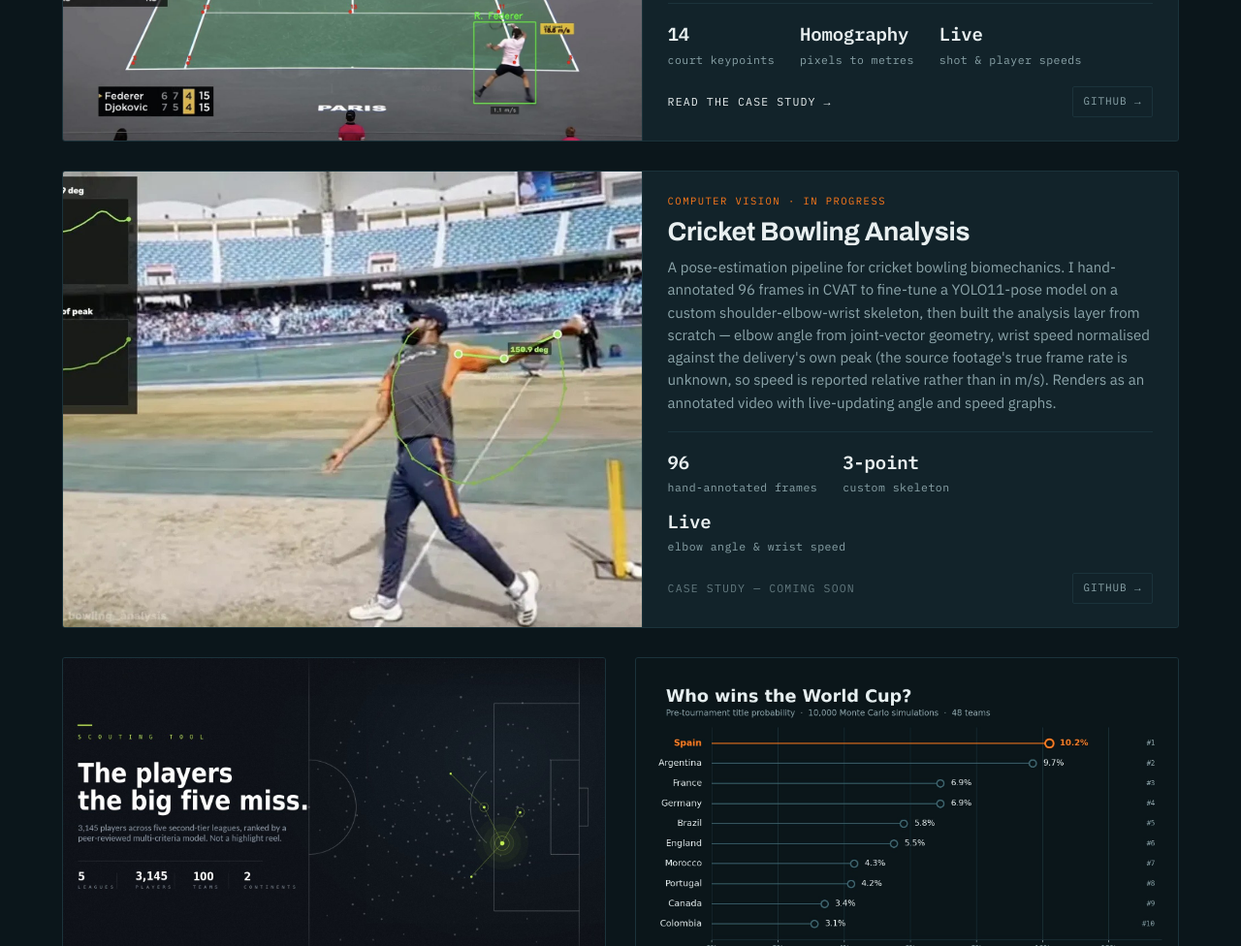
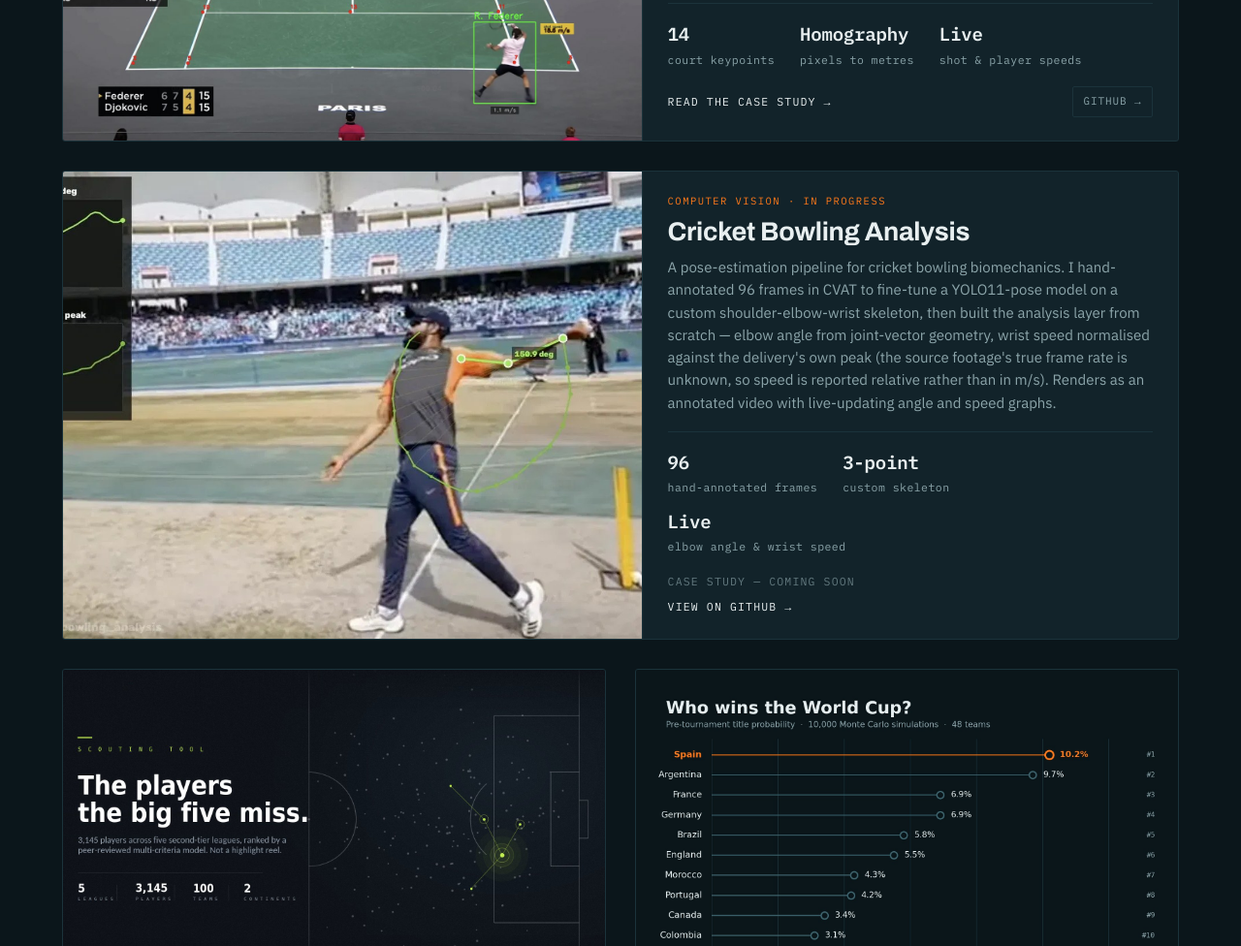
Before and after one commit to petermould/petermould.github.io, a plain HTML site: page index.html in a window 1280 px wide. Shown: the part 2003-2979 px from the top of the page at 97% size. Drawn offline with Linux system fonts and the light colour scheme.

Commit message:
Refactor card structure and update GitHub link
Updated card layout and links for GitHub project.

```diff
--- a/index.html
+++ b/index.html
@@ -173,6 +173,7 @@ img{max-width:100%;display:block}
 .card-code{font-family:var(--mono);font-size:11px;letter-spacing:.08em;text-transform:uppercase;color:var(--muted);text-decoration:none;border:1px solid var(--rule-soft);border-radius:2px;padding:6px 11px;transition:color .15s,border-color .15s}
 .card-code:hover{color:var(--signal);border-color:var(--signal)}
 .card-pending{font-family:var(--mono);font-size:11.5px;letter-spacing:.1em;text-transform:uppercase;color:var(--muted);opacity:.65}
+.card-stack{display:flex;flex-direction:column;gap:7px;margin-top:18px}
 
 .sub-head{margin:clamp(48px,6vw,76px) 0 22px;padding-top:26px;border-top:1px solid var(--rule-soft)}
 .sub-note{font-size:15px;color:var(--muted);max-width:62ch;margin-top:10px}
@@ -335,7 +336,7 @@ footer{
       </div>
     </div>
 
-    <div class="card card-split">
+    <a class="card card-split" href="https://github.com/petermould/cricket_bowling_analysis" target="_blank" rel="noopener">
       <div class="slot">
         <img src="assets/cricket-bowling.jpg" alt="Cricket bowling delivery with a pose-estimation skeleton overlay tracking shoulder, elbow and wrist, alongside live elbow-angle and wrist-speed graphs">
       </div>
@@ -348,12 +349,12 @@ footer{
           <div><b>3-point</b>custom skeleton</div>
           <div><b>Live</b>elbow angle &amp; wrist speed</div>
         </div>
-        <div class="card-links">
+        <div class="card-stack">
           <span class="card-pending">Case study — coming soon</span>
-          <a class="card-code" href="https://github.com/petermould/cricket_bowling_analysis" target="_blank" rel="noopener">GitHub →</a>
+          <span class="card-go">View on GitHub →</span>
         </div>
       </div>
-    </div>
+    </a>
 
     <div class="card">
       <a class="card-cover" href="scouting-database.html"><span>Scouting database case study</span></a>
```
